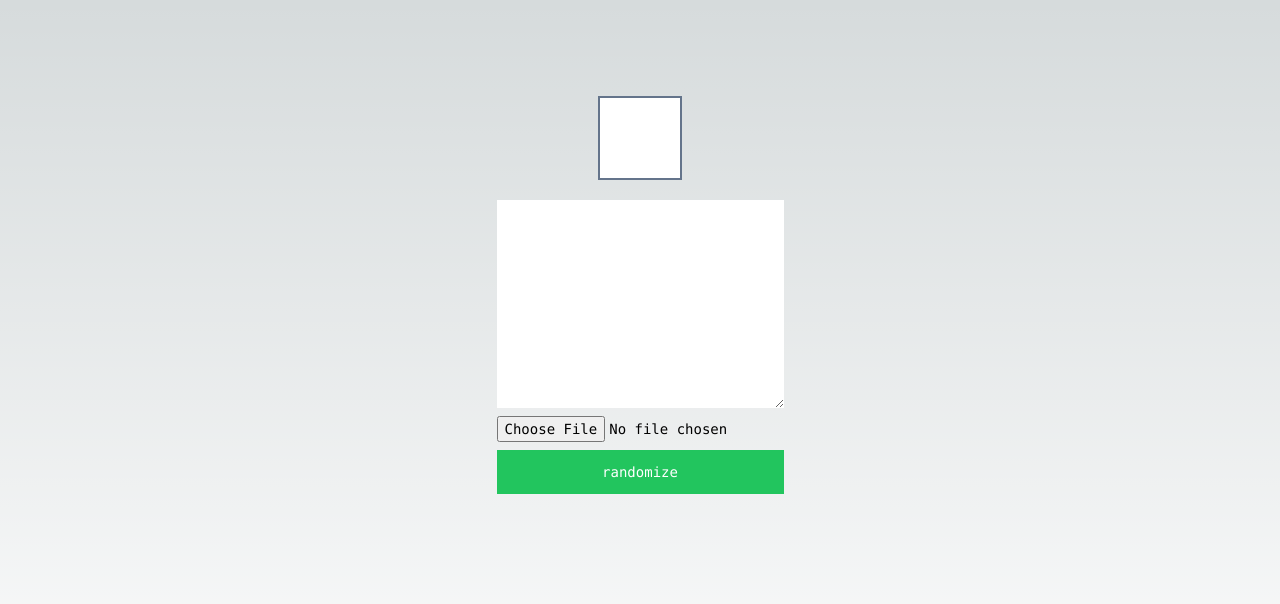
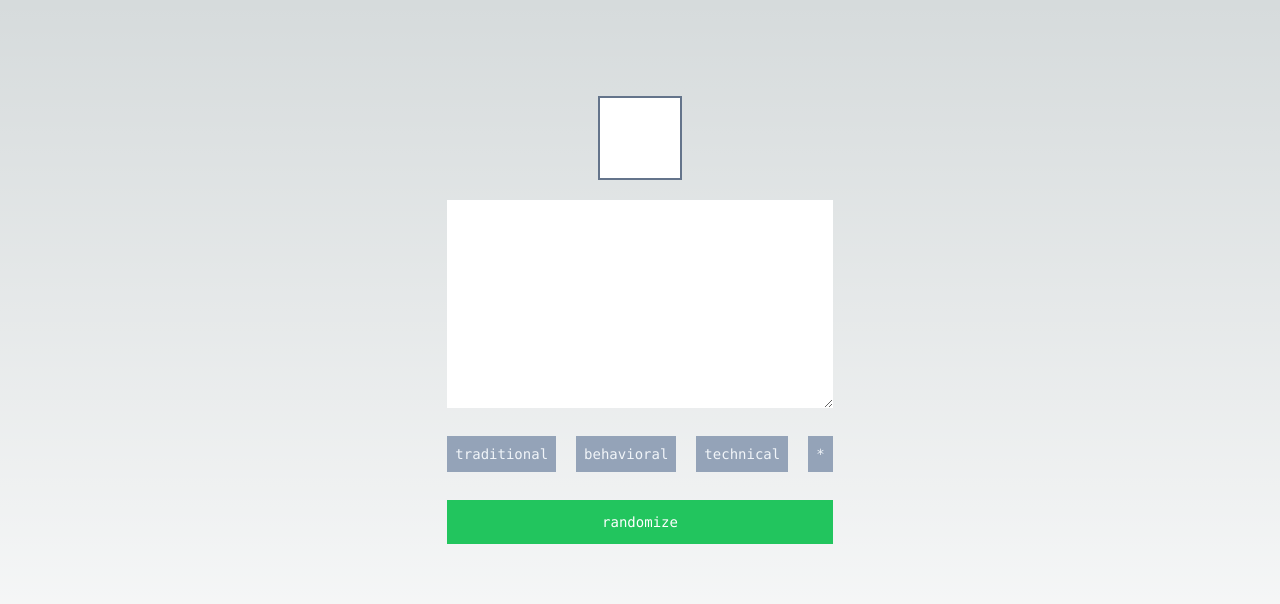
Before and after one commit to ohpxho/text-randomizer, a Next.js app: page / in a window 1280 px wide. Shown: the top 604 px of the page. Built offline with nearby package versions, Linux system fonts and the light colour scheme.

Commit message:
added interview questions

```diff
--- /dev/null
+++ b/src/data.json
@@ -0,0 +1,22 @@
+{
+	"traditional": [
+		"tell me about yourself",
+		"what are your goals?",
+		"what are your strengths?",
+		"what is your greatest weakness?",
+		"how would you describe your personality?",
+		"when have you been most motivated?",
+		"describe your leadership or management style",
+		"what do you value the most in a teammate?",
+		"what are the most important things for you in a job/company?",
+		"how do you stay current and informed on industry trends and technology?",
+		"do you believed your overqualified for this position?",
+		"if I remember one thing about you, what shoud it be?",
+		"what are your salary expectations?",
+		"what experiences do you have that qualifies you for this job?",
+		"why do you want to work here?",
+		"why should we hire you?"
+	],
+	"behavioral": ["c", "d"],
+	"technical": ["e", "f"]
+}
--- a/src/pages/index.js
+++ b/src/pages/index.js
@@ -1,16 +1,35 @@
 import Image from 'next/image'
 import { Inter } from 'next/font/google'
-import { useState } from 'react';
+import { useState, useEffect } from 'react';
+import Data from '../data.json';
 
 const inter = Inter({ subsets: ['latin'] })
 
 
 export default function Home() {
+  const [questions, setQuestions] = useState({});
+
+  useEffect(()=>{
+    setQuestions(Data);
+  },[]);
+
   const [txt, setTxt] = useState('');
   const [txtAreaValue, setTxtAreaValue] = useState('');
 
   const handleTxtAreaChange = (event) => {
     setTxtAreaValue(event.target.value);
+  };
+
+  const setTxtAreaValueByType = (event) => {
+    const id = event.target.id;
+
+    if(id == "allType") {
+      let union = [];
+      for(let key in questions) union.push(questions[key].join('\n'));
+      setTxtAreaValue(union.join('\n'))
+    } else {
+      setTxtAreaValue(questions[id].join('\n'));
+    }
   };
 
   const randomize = () => {
@@ -28,7 +47,12 @@ export default function Home() {
 
          <div className="flex flex-col gap-2 h-full">
             <textarea className="h-52 outline-none p-5" value={txtAreaValue} onChange={handleTxtAreaChange}></textarea>
-            <input type="file" id="txt-file"/>
+
+            <div className="flex gap-5 my-5">
+              {Object.keys(questions).map((key) => (<button id={key} onClick={setTxtAreaValueByType} className="p-2 bg-slate-400 text-slate-100">{key}</button>))}
+              <button id="allType" onClick={setTxtAreaValueByType} className="p-2 bg-slate-400 text-slate-100">*</button>
+            </div>
+
             <button onClick={randomize} className="cursor-pointer w-full py-3 bg-green-500 text-white">randomize</button>
          </div>
       </div>
```
